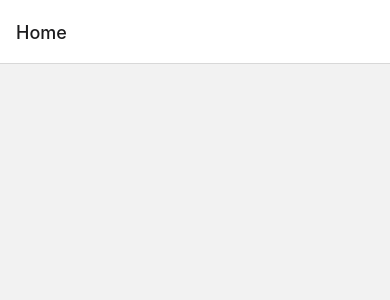
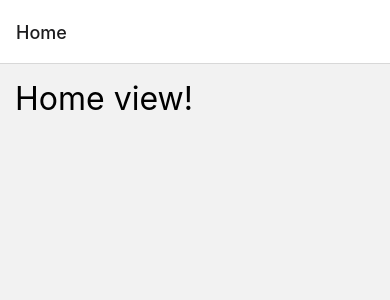
Before and after one commit to tamertokbaev/2fit, a React Native app: screen /Home in a window 390 px wide. Shown: the top 300 px of the page. Built offline with nearby package versions, Linux system fonts and the light colour scheme.

Commit message:
Heading component

```diff
--- /dev/null
+++ b/components/Heading/index.tsx
@@ -0,0 +1,33 @@
+import React from "react";
+import {StyleSheet, Text} from "react-native";
+
+type Props = {
+  size: "xl" | "lg" | "md" | "sm",
+  title: string
+}
+
+const Heading: React.FC<Props> = ({title, size}) => {
+
+  return (
+    <Text style={styles[size]}>
+      {title}
+    </Text>
+  )
+}
+
+const styles = StyleSheet.create({
+  xl: {
+    fontSize: 32
+  },
+  lg: {
+    fontSize: 28
+  },
+  md: {
+    fontSize: 24
+  },
+  sm: {
+    fontSize: 20
+  }
+})
+
+export default Heading
--- a/screens/HomeScreen.tsx
+++ b/screens/HomeScreen.tsx
@@ -1,9 +1,25 @@
 import React from "react";
+import {View, Text, StyleSheet} from "react-native";
+import Heading from "../components/Heading";
 
 
 const HomeScreen: React.FC = () => {
 
-  return null
+  return (
+    <View style={styles.root}>
+      <Heading
+        size="xl"
+        title="Home view!"/>
+
+    </View>
+  )
 }
 
+const styles = StyleSheet.create({
+  root: {
+    padding: 15
+  },
+
+})
+
 export default HomeScreen
```
